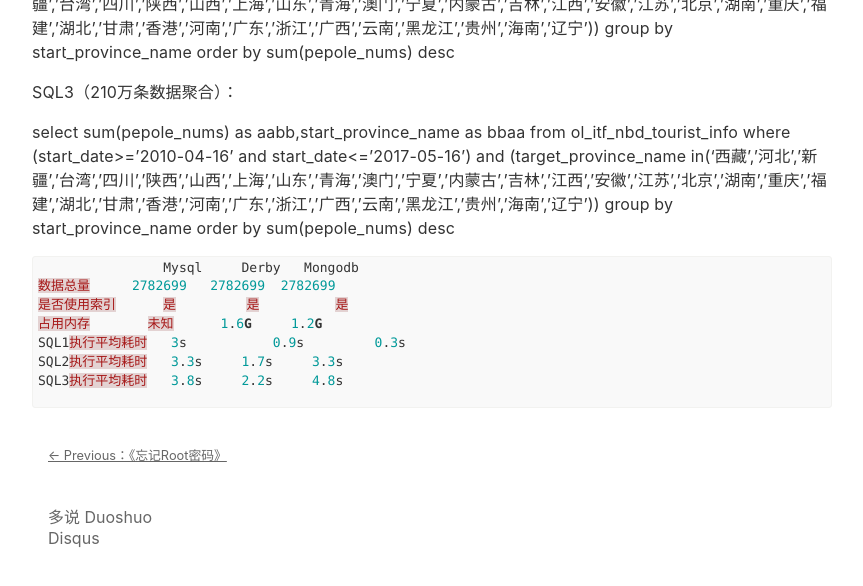
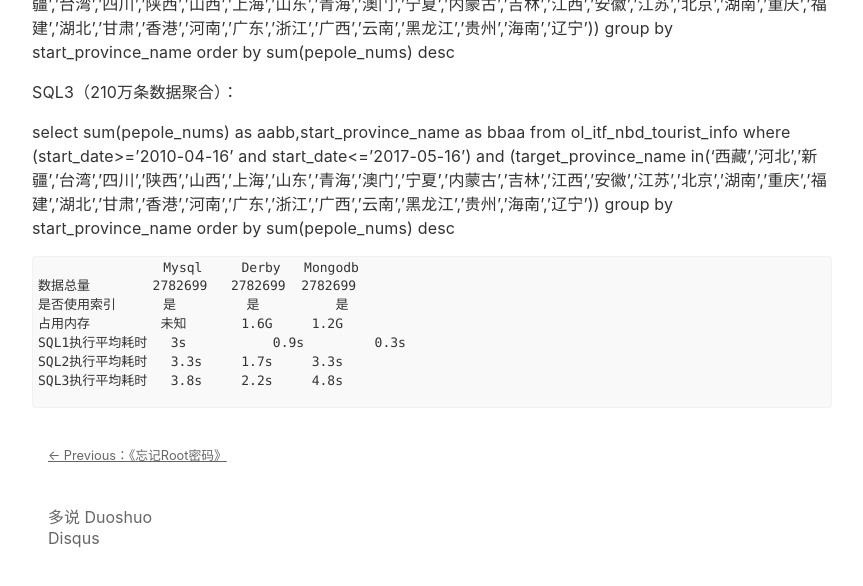
Before and after one commit to ThomasYoung1989/blog, a Jekyll site: the page built from _posts/2017-07-12-mem-database.markdown, in a window 1280 px wide and 900 px high, scrolled down 1918 px, cut to the strip 0-592 px from the top of the window. Shown: the top 586 px of the strip, without its empty margins (208-1071 px from the left). Built offline with Jekyll 4.4.1, drawn with Linux system fonts in a browser that asks for light colours; comment, search, counter and statistics services are not loaded.

Commit message:
内存数据库

````diff
--- a/_posts/2017-07-12-mem-database.markdown
+++ b/_posts/2017-07-12-mem-database.markdown
@@ -71,13 +71,13 @@
 select sum(pepole_nums) as aabb,start_province_name as bbaa from ol_itf_nbd_tourist_info where (start_date>='2010-04-16' and start_date<='2017-05-16') and (target_province_name in('西藏','河北','新疆','台湾','四川','陕西','山西','上海','山东','青海','澳门','宁夏','内蒙古','吉林','江西','安徽','江苏','北京','湖南','重庆','福建','湖北','甘肃','香港','河南','广东','浙江','广西','云南','黑龙江','贵州','海南','辽宁'))  group by start_province_name order by sum(pepole_nums) desc
 
 
-```sql
+```
                 Mysql     Derby	  Mongodb
-数据总量	    2782699   2782699  2782699
+数据总量        2782699   2782699  2782699
 是否使用索引      是         是	      是
-占用内存	      未知      1.6G     1.2G
-SQL1执行平均耗时	 3s	      0.9s	   0.3s
-SQL2执行平均耗时	 3.3s     1.7s	   3.3s
-SQL3执行平均耗时	 3.8s     2.2s	   4.8s
+占用内存         未知       1.6G     1.2G
+SQL1执行平均耗时   3s	      0.9s	   0.3s
+SQL2执行平均耗时   3.3s     1.7s     3.3s
+SQL3执行平均耗时   3.8s     2.2s     4.8s
 
 ```
````
